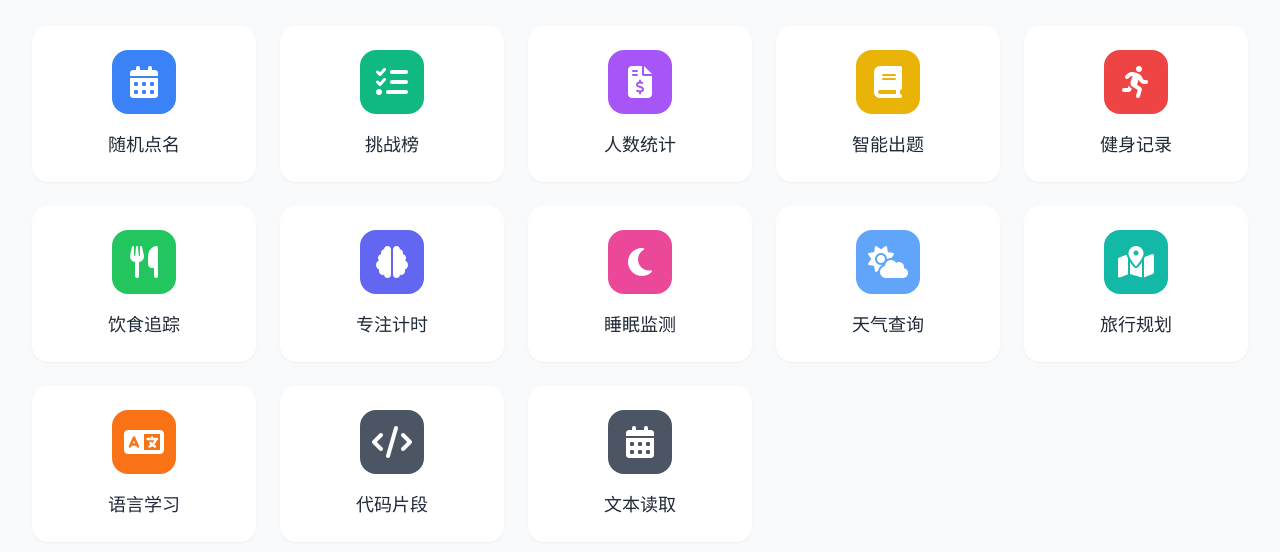
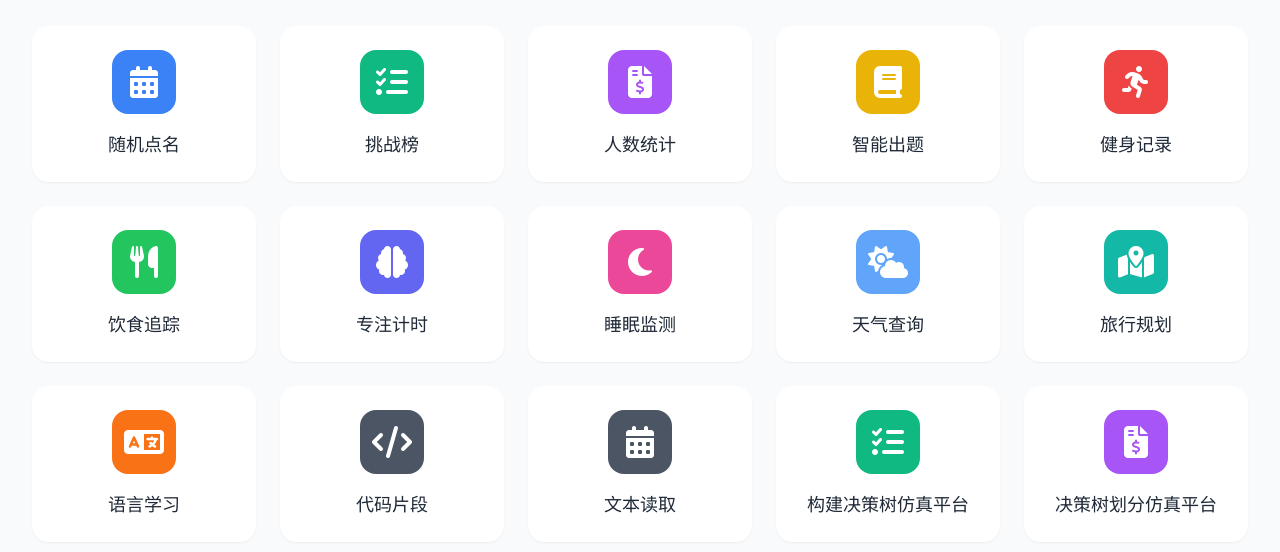
Before and after one commit to hdbxx/qlyf, a plain HTML site: page index.html in a window 1280 px wide. Shown: the part 94-646 px from the top of the page. Drawn offline with nearby package versions, Linux system fonts and the light colour scheme.

Commit message:
Update index.html

```diff
--- a/index.html
+++ b/index.html
@@ -174,6 +174,22 @@
                 </div>
                 <span class="text-lg font-medium text-gray-800">文本读取</span>
             </a>
+
+              <!-- 工具项 14 -->
+            <a href="dtree.html" target="_blank" class="tool-card bg-white p-6 rounded-xl shadow-sm flex flex-col items-center">
+                <div class="tool-icon mb-4 bg-secondary">
+                    <i class="fas fa-tasks"></i>
+                </div>
+                <span class="text-lg font-medium text-gray-800">构建决策树仿真平台</span>
+            </a>
+
+               <!-- 工具项 15 -->
+            <a href="dtree2.html" target="_blank" class="tool-card bg-white p-6 rounded-xl shadow-sm flex flex-col items-center">
+                <div class="tool-icon mb-4 bg-purple-500">
+                    <i class="fas fa-file-invoice-dollar"></i>
+                </div>
+                <span class="text-lg font-medium text-gray-800">决策树划分仿真平台</span>
+            </a>
         </div>
     </div>
 </body>
```
